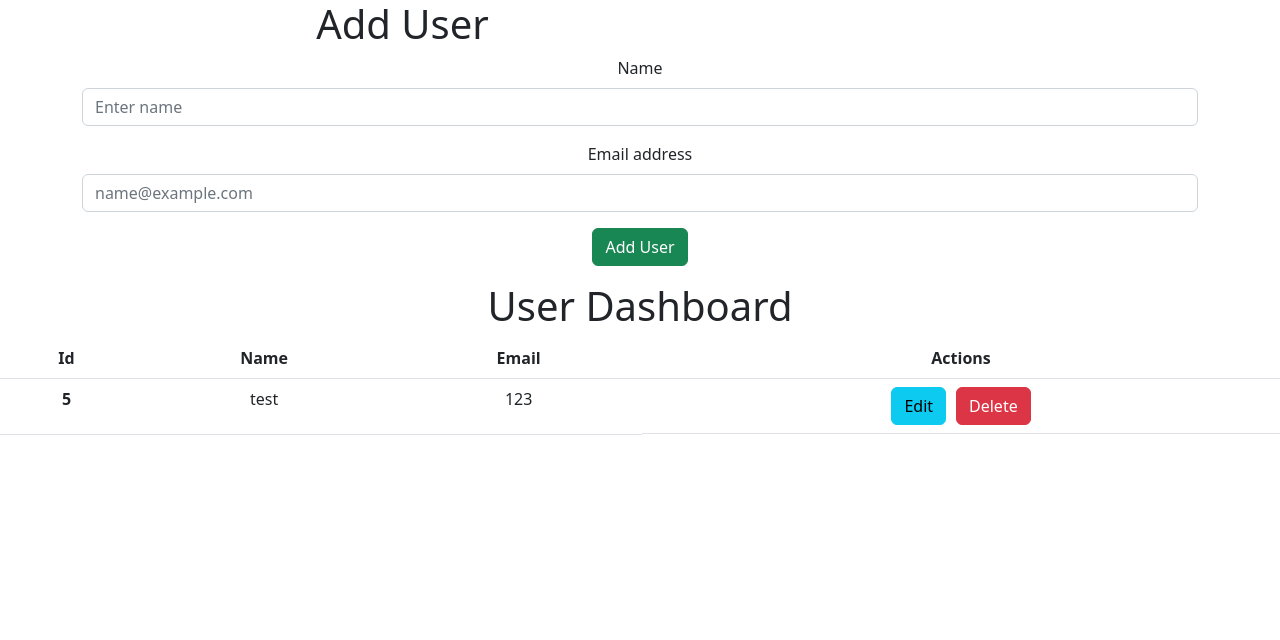
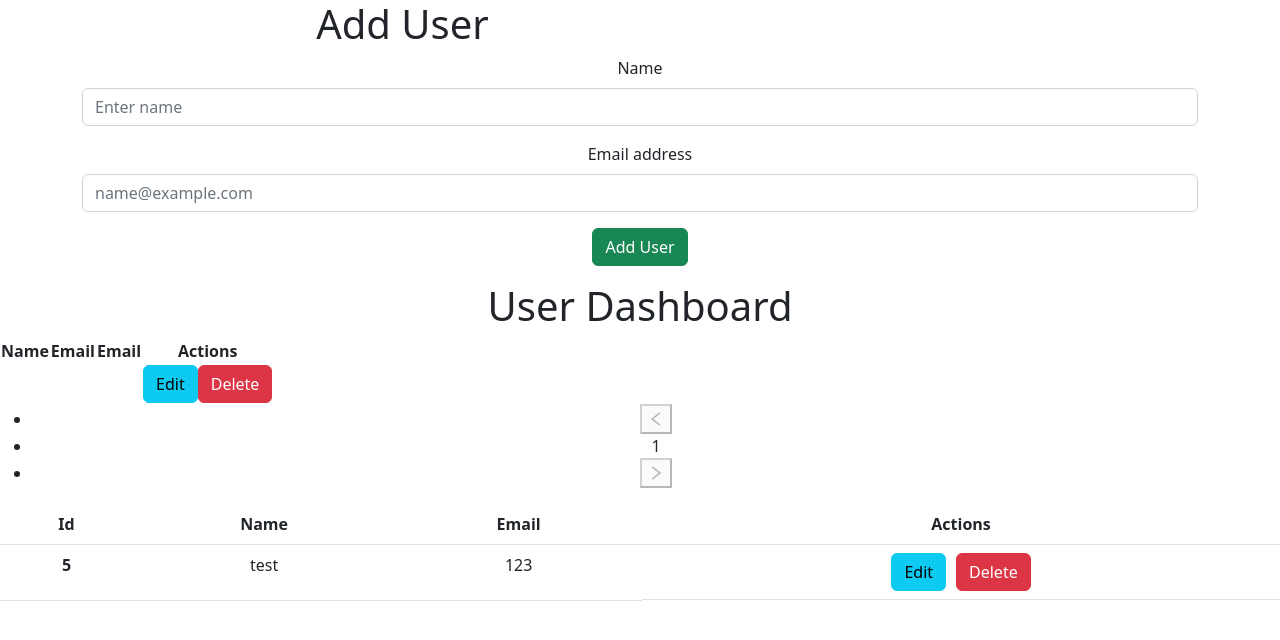
Before and after one commit to hari9526/react-crud-api, a React (Create React App) app: page / in a window 1280 px wide. Shown: the top 640 px of the page. Built offline with nearby package versions, Linux system fonts and the light colour scheme; data requests are answered from the project's data file.

Commit message:
Migrate to Antd

```diff
--- a/package.json
+++ b/package.json
@@ -6,6 +6,7 @@
     "@testing-library/jest-dom": "^5.16.5",
     "@testing-library/react": "^13.4.0",
     "@testing-library/user-event": "^13.5.0",
+    "antd": "^4.23.5",
     "axios": "^1.1.3",
     "bootstrap": "^5.2.2",
     "json-server": "^0.17.0",
--- a/src/components/UserDashboard.js
+++ b/src/components/UserDashboard.js
@@ -1,6 +1,7 @@
 import axios from 'axios';
 import React, { useEffect, useState } from 'react'
 import UpdateUser from './UpdateUser';
+import { Space, Table, Tag } from 'antd';
 
 const UserDashboard = ({ data, getUserData, handleDelete, handleEditData, setEditData, editData }) => {
 
@@ -8,9 +9,64 @@ const UserDashboard = ({ data, getUserData, handleDelete, handleEditData, setEdi
         getUserData();
     }, []);
 
+    const columns = [
+        {
+            title: 'Name',
+            dataIndex: 'name',
+            key: 'name',
+            render: (text) => <a>{text}</a>,
+        },
+        {
+            title: 'Email',
+            dataIndex: 'email',
+            key: 'email',
+            render: (text) => <a>{text}</a>,
+        },
+        {
+            title: 'Email',
+            dataIndex: 'email',
+            key: 'email',
+            render: (text) => <a>{text}</a>,
+        },
+        {
+            title: 'Actions',
+            dataIndex: 'action',
+            key: 'action',
+            render: (user) => <>
+                <button className='btn btn-info'
+                    data-bs-toggle="modal"
+                    data-bs-target="#exampleModal"
+                    onClick={() => {
+                        setEditData({
+                            id: user.id,
+                            name: user.name,
+                            email: user.email,
+                        });
+                    }}
+                >
+                    Edit
+                </button>
+                <button className='btn btn-danger' onClick={() => handleDelete(user.id)}>Delete</button>
+            </>,
+        },
+    ];
+
+    const tableData = [];
+
+    for(let i = 0; i < data.length; i ++){
+        debugger;
+        tableData.push({
+            key : i.id,
+            name : i.name,
+            email : i.email,
+        });
+    }
+
     return (
         <div>
             <h1>User Dashboard</h1>
+            <Table columns={columns} dataSource={tableData} />
+
             <table className="table table-hover">
                 <thead>
                     <tr>
```
Also changed, not shown: 1 other file (tests, documents, lock files or other folders).
